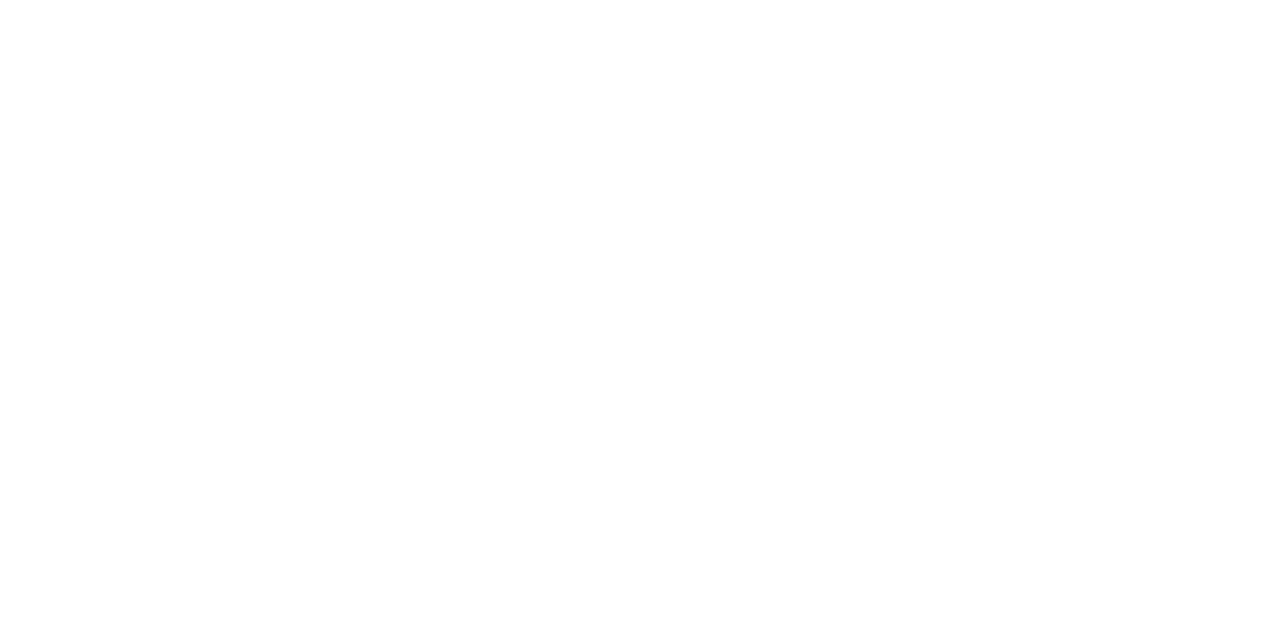
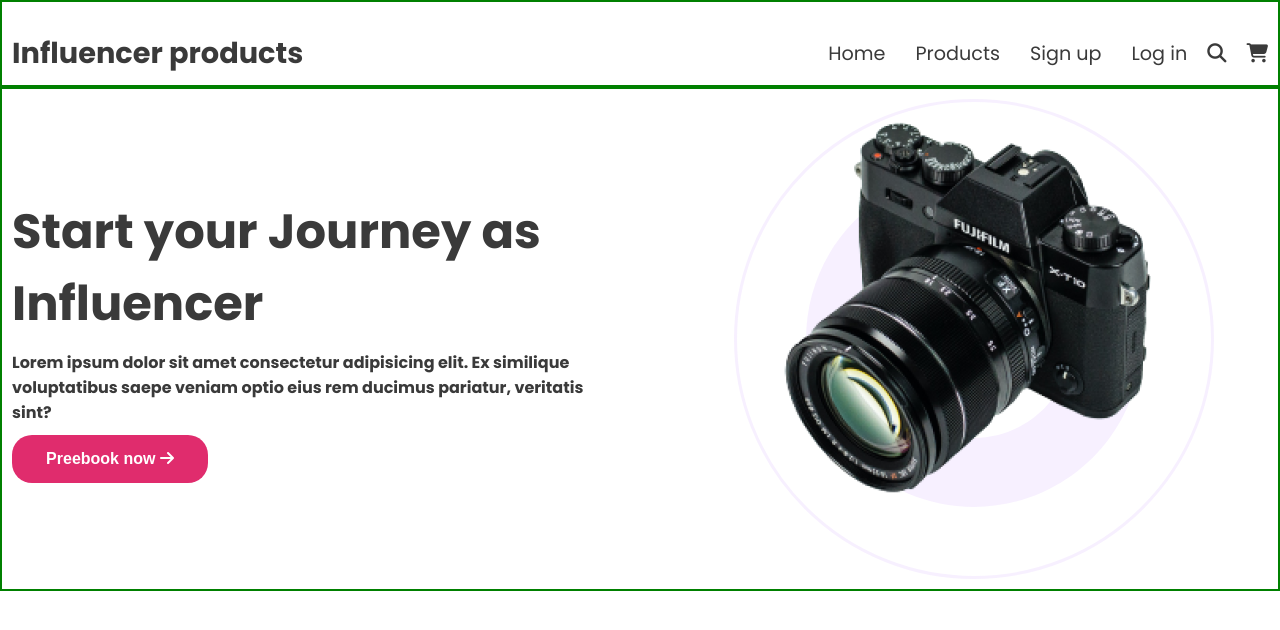
Before and after one commit to NuraidaKashmin/influencer-gear-website, a plain HTML site: page index.html in a window 1280 px wide. Drawn offline with Linux system fonts and the light colour scheme.

Commit message:
added banner section

```diff
--- a/index.html
+++ b/index.html
@@ -3,9 +3,51 @@
 <head>
     <meta charset="UTF-8">
     <meta name="viewport" content="width=device-width, initial-scale=1.0">
-    <title>Document</title>
+    <title>Influencer Gear</title>
+    <link rel="stylesheet" href="./style.css">
+    <script src="https://kit.fontawesome.com/bae0cf1fa5.js" crossorigin="anonymous"></script>
 </head>
 <body>
+    <nav class="container nav-bar">
+        <div class="ham-burger">
+            <i class="fa-solid fa-bars"></i>
+        </div>
+        <div class="brand">
+            <h2 class="main-color">Influencer products</h2>
+        </div>
+        <div class="nav-content">
+            <div class="nav-items">
+                <ul>
+                    <li><a href="home.html">Home</a></li>
+                    <li><a href="products.html">Products</a></li>
+                    <li><a href="signup.html">Sign up</a></li>
+                    <li><a href="login.html">Log in</a></li>
+                </ul>
+            </div>
+            <div class="search">
+                <a href=""><i class="fa-solid fa-magnifying-glass"></i></a>
+            </div>
+            <div class="cart">
+                <a href=""><i class="fa-solid fa-cart-shopping"></i></a>
+            </div>
+        </div>
+    </nav>
+    <main>
+        <section class="banner container">
+            <div class="banner-content">
+                <h1 class="h1">Start your Journey as
+                    Influencer</h1>
+                <p>Lorem ipsum dolor sit amet consectetur adipisicing elit. Ex similique voluptatibus saepe veniam optio eius rem ducimus pariatur, veritatis sint?</p>
+                <button>Preebook now <i class="fa-solid fa-arrow-right"></i></button>
+            </div>
+            <div class="banner-img">
+                <img class="img1" src="./images/Circle design.svg" alt="">
+                <img class="img2" src="./images/main-camera.png" alt="">
+            </div>
+        </section>
+    </main>
+    <footer>
 
+    </footer>
 </body>
 </html>
--- a/style.css
+++ b/style.css
@@ -0,0 +1,130 @@
+@import url('https://fonts.googleapis.com/css2?family=Poppins:ital,wght@0,100;0,200;0,300;0,400;0,500;0,600;0,700;0,800;0,900;1,100;1,200;1,300;1,400;1,500;1,600;1,700;1,800;1,900&display=swap');
+
+body{
+    font-family: "Poppins", sans-serif;
+}
+*{
+    margin: 0;
+    padding: 0;
+}
+.container{
+    max-width: 1450px;
+    margin: 0 auto;
+    border: 2px solid green;
+    padding: 10px;
+}
+.main-color{
+    color: #3A3A3A;
+}
+.h1{
+    font-size: 3rem;
+    color: #3A3A3A;
+}
+.nav-bar{
+    display: flex;
+    justify-content: space-between;
+    padding-top: 30px;
+    align-items: center;
+    font-size: 1.2rem;
+}
+.ham-burger{
+    display: none;
+}
+.nav-content{
+    display: flex;
+    gap: 20px;
+}
+.nav-content a{
+    text-decoration: none;
+    color: #3A3A3A;
+
+}
+.nav-items ul{
+    display: flex;
+    gap: 30px;
+}
+.nav-items ul li{
+    list-style: none;
+}
+.nav-items li a{
+    text-decoration: none;
+    color: #3A3A3A;
+}
+
+.banner{
+    display: flex;
+    gap:80px;
+    height: 30rem;
+}
+.banner-content{
+    width: 50%;
+    display: grid;
+    align-content: center;
+    gap: 10px;
+}
+.banner-content p{
+    font-size: 1rem;
+    font-weight: bold;
+    color: #3A3A3A;
+}
+.banner-content button{
+    width: 196px;
+    font-size: 1rem;
+    font-weight: bold;
+    padding: 15px;
+    background-color: #E02C6D;
+    color: white;
+    border: none;
+    border-radius: 20px;
+}
+.banner-img{
+    width: 50%;
+    display: flex;
+    justify-content: center;
+    align-content: center;
+}
+/* .banner-img img{
+    width: auto;
+    height: 100%;
+} */
+.img1{
+    position: relative;
+
+}
+.img2{
+    position: absolute;
+}
+
+
+
+
+
+
+@media screen and (max-width: 576px) {
+    .nav-items{
+        display: none;
+    }
+    .ham-burger{
+        display: block;
+        font-size: 1.5rem;
+    }
+    .nav-content{
+        font-size: 1.5rem;
+    }
+    .banner{
+        flex-direction: column-reverse;
+        height: auto;
+        gap: 20px;
+    }
+    .banner-content{
+        width: 100%;
+        justify-items: center;
+        text-align: center;
+    }
+    .banner-img{
+        width: 100%;
+        margin-top: 20px;
+    }
+
+
+}
```
